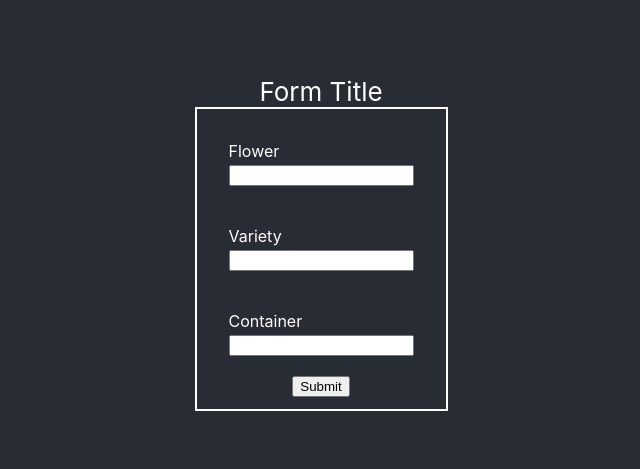
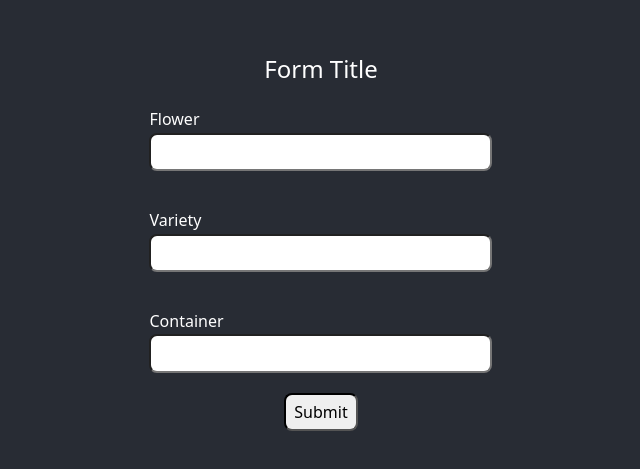
Before and after one commit to betsystevens/node-crud-api, a React (Create React App) app in the folder client/: page / in a window 1280 px wide. Shown: the part 157-626 px from the top of the page, without its empty margins (319-959 px from the left). Built offline with nearby package versions, Linux system fonts and the light colour scheme.

Commit message:
add normalize, organize styles, break up form components

```diff
--- a/client/src/App.css
+++ b/client/src/App.css
@@ -6,6 +6,10 @@
   flex-direction: column;
   align-items: center;
   justify-content: center;
-  font-size: calc(10px + 2vmin);
   color: white;
+  /* font-size: calc(10px + 2vmin); */
 }
+header {
+  margin-bottom: 8px;
+  font-size: 1.5rem;
+}
--- a/client/src/Form.js
+++ b/client/src/Form.js
@@ -1,44 +1,19 @@
-/*
-  basic form
-    defaults: flex-columnn,
-
-*/
+import './base.css';
+import InputGroup from './InputGroup.js';
 
 const formStyle = {
-  display: 'flex',
-  flexDirection: 'column',
-  justifyContent: 'center',
-  alignItems: 'center',
-  padding: '12px',
-  border: '2px solid white',
-};
-
-const inputStyle = {
-  display: 'flex',
-  flexDirection: 'column',
-  alignItems: 'start',
-  fontSize: '16px',
-  gap: '4px',
-  margin: '20px',
+  width: '66%',
 };
 
 function Submit() {
   return <button type='submit'>Submit</button>;
 }
-function Input({ label }) {
-  return (
-    <div style={inputStyle}>
-      <label> {label} </label>
-      <input type='text'></input>
-    </div>
-  );
-}
 function Form() {
   return (
     <form style={formStyle}>
-      <Input label='Flower' />
-      <Input label='Variety' />
-      <Input label='Container' />
+      <InputGroup label='Flower' size='30' />
+      <InputGroup label='Variety' size='30' />
+      <InputGroup label='Container' size='30' />
       <Submit />
     </form>
   );
--- /dev/null
+++ b/client/src/InputGroup.js
@@ -0,0 +1,16 @@
+const inputGroupStyle = {
+  display: 'flex',
+  flexDirection: 'column',
+  alignItems: 'start',
+  gap: '4px',
+  margin: '20px',
+};
+
+export default function InputGroup({ label, size }) {
+  return (
+    <div style={inputGroupStyle}>
+      <label> {label} </label>
+      <input size={size}></input>
+    </div>
+  );
+}
--- /dev/null
+++ b/client/src/base.css
@@ -0,0 +1,13 @@
+input,
+button {
+  border-radius: 8px;
+  border-style: inset;
+  padding: 8px;
+}
+
+form {
+  display: flex;
+  flex-direction: column;
+  justify-content: center;
+  align-items: center;
+}
--- a/client/src/index.css
+++ b/client/src/index.css
@@ -1,3 +1,9 @@
+*,
+*::before,
+*::after {
+  box-sizing: border-box;
+}
+
 body {
   margin: 0;
   font-family: -apple-system, BlinkMacSystemFont, 'Segoe UI', 'Roboto', 'Oxygen',
@@ -11,3 +17,10 @@
   font-family: source-code-pro, Menlo, Monaco, Consolas, 'Courier New',
     monospace;
 }
+
+ol,
+ul {
+  list-style: none;
+  margin: 0;
+  padding: 0;
+}
--- a/client/src/index.js
+++ b/client/src/index.js
@@ -1,6 +1,6 @@
 import React from 'react';
 import ReactDOM from 'react-dom';
-import './index.css';
+import './modern-normalize.css';
 import App from './App';
 
 ReactDOM.render(
--- /dev/null
+++ b/client/src/modern-normalize.css
@@ -0,0 +1,287 @@
+/*! modern-normalize v1.0.0 | MIT License | https://github.com/sindresorhus/modern-normalize */
+
+/*
+Document
+========
+*/
+
+/**
+Use a better box model (opinionated).
+*/
+
+*,
+*::before,
+*::after {
+  box-sizing: border-box;
+}
+
+/**
+Use a more readable tab size (opinionated).
+*/
+
+:root {
+  -moz-tab-size: 4;
+  tab-size: 4;
+}
+
+/**
+1. Correct the line height in all browsers.
+2. Prevent adjustments of font size after orientation changes in iOS.
+*/
+
+html {
+  line-height: 1.15; /* 1 */
+  -webkit-text-size-adjust: 100%; /* 2 */
+}
+
+/*
+Sections
+========
+*/
+
+/**
+Remove the margin in all browsers.
+*/
+
+body {
+  margin: 0;
+}
+
+/**
+Improve consistency of default fonts in all browsers. (https://github.com/sindresorhus/modern-normalize/issues/3)
+*/
+
+body {
+  font-family: system-ui, -apple-system,
+    /* Firefox supports this but not yet `system-ui` */ 'Segoe UI', Roboto,
+    Helvetica, Arial, sans-serif, 'Apple Color Emoji', 'Segoe UI Emoji';
+}
+
+/*
+Grouping content
+================
+*/
+
+/**
+1. Add the correct height in Firefox.
+2. Correct the inheritance of border color in Firefox. (https://bugzilla.mozilla.org/show_bug.cgi?id=190655)
+*/
+
+hr {
+  height: 0; /* 1 */
+  color: inherit; /* 2 */
+}
+
+/*
+Text-level semantics
+====================
+*/
+
+/**
+Add the correct text decoration in Chrome, Edge, and Safari.
+*/
+
+abbr[title] {
+  text-decoration: underline dotted;
+}
+
+/**
+Add the correct font weight in Edge and Safari.
+*/
+
+b,
+strong {
+  font-weight: bolder;
+}
+
+/**
+1. Improve consistency of default fonts in all browsers. (https://github.com/sindresorhus/modern-normalize/issues/3)
+2. Correct the odd 'em' font sizing in all browsers.
+*/
+
+code,
+kbd,
+samp,
+pre {
+  font-family: ui-monospace, SFMono-Regular, Consolas, 'Liberation Mono', Menlo,
+    monospace; /* 1 */
+  font-size: 1em; /* 2 */
+}
+
+/**
+Add the correct font size in all browsers.
+*/
+
+small {
+  font-size: 80%;
+}
+
+/**
+Prevent 'sub' and 'sup' elements from affecting the line height in all browsers.
+*/
+
+sub,
+sup {
+  font-size: 75%;
+  line-height: 0;
+  position: relative;
+  vertical-align: baseline;
+}
+
+sub {
+  bottom: -0.25em;
+}
+
+sup {
+  top: -0.5em;
+}
+
+/*
+Tabular data
+============
+*/
+
+/**
+1. Remove text indentation from table contents in Chrome and Safari. (https://bugs.chromium.org/p/chromium/issues/detail?id=999088, https://bugs.webkit.org/show_bug.cgi?id=201297)
+2. Correct table border color inheritance in all Chrome and Safari. (https://bugs.chromium.org/p/chromium/issues/detail?id=935729, https://bugs.webkit.org/show_bug.cgi?id=195016)
+*/
+
+table {
+  text-indent: 0; /* 1 */
+  border-color: inherit; /* 2 */
+}
+
+/*
+Forms
+=====
+*/
+
+/**
+1. Change the font styles in all browsers.
+2. Remove the margin in Firefox and Safari.
+*/
+
+button,
+input,
+optgroup,
+select,
+textarea {
+  font-family: inherit; /* 1 */
+  font-size: 100%; /* 1 */
+  line-height: 1.15; /* 1 */
+  margin: 0; /* 2 */
+}
+
+/**
+Remove the inheritance of text transform in Edge and Firefox.
+1. Remove the inheritance of text transform in Firefox.
+*/
+
+button,
+select {
+  /* 1 */
+  text-transform: none;
+}
+
+/**
+Correct the inability to style clickable types in iOS and Safari.
+*/
+
+button,
+[type='button'],
+[type='reset'],
+[type='submit'] {
+  -webkit-appearance: button;
+}
+
+/**
+Remove the inner border and padding in Firefox.
+*/
+
+::-moz-focus-inner {
+  border-style: none;
+  padding: 0;
+}
+
+/**
+Restore the focus styles unset by the previous rule.
+*/
+
+:-moz-focusring {
+  outline: 1px dotted ButtonText;
+}
+
+/**
+Remove the additional ':invalid' styles in Firefox.
+See: https://github.com/mozilla/gecko-dev/blob/2f9eacd9d3d995c937b4251a5557d95d494c9be1/layout/style/res/forms.css#L728-L737
+*/
+
+:-moz-ui-invalid {
+  box-shadow: none;
+}
+
+/**
+Remove the padding so developers are not caught out when they zero out 'fieldset' elements in all browsers.
+*/
+
+legend {
+  padding: 0;
+}
+
+/**
+Add the correct vertical alignment in Chrome and Firefox.
+*/
+
+progress {
+  vertical-align: baseline;
+}
+
+/**
+Correct the cursor style of increment and decrement buttons in Safari.
+*/
+
+::-webkit-inner-spin-button,
+::-webkit-outer-spin-button {
+  height: auto;
+}
+
+/**
+1. Correct the odd appearance in Chrome and Safari.
+2. Correct the outline style in Safari.
+*/
+
+[type='search'] {
+  -webkit-appearance: textfield; /* 1 */
+  outline-offset: -2px; /* 2 */
+}
+
+/**
+Remove the inner padding in Chrome and Safari on macOS.
+*/
+
+::-webkit-search-decoration {
+  -webkit-appearance: none;
+}
+
+/**
+1. Correct the inability to style clickable types in iOS and Safari.
+2. Change font properties to 'inherit' in Safari.
+*/
+
+::-webkit-file-upload-button {
+  -webkit-appearance: button; /* 1 */
+  font: inherit; /* 2 */
+}
+
+/*
+Interactive
+===========
+*/
+
+/*
+Add the correct display in Chrome and Safari.
+*/
+
+summary {
+  display: list-item;
+}
```
